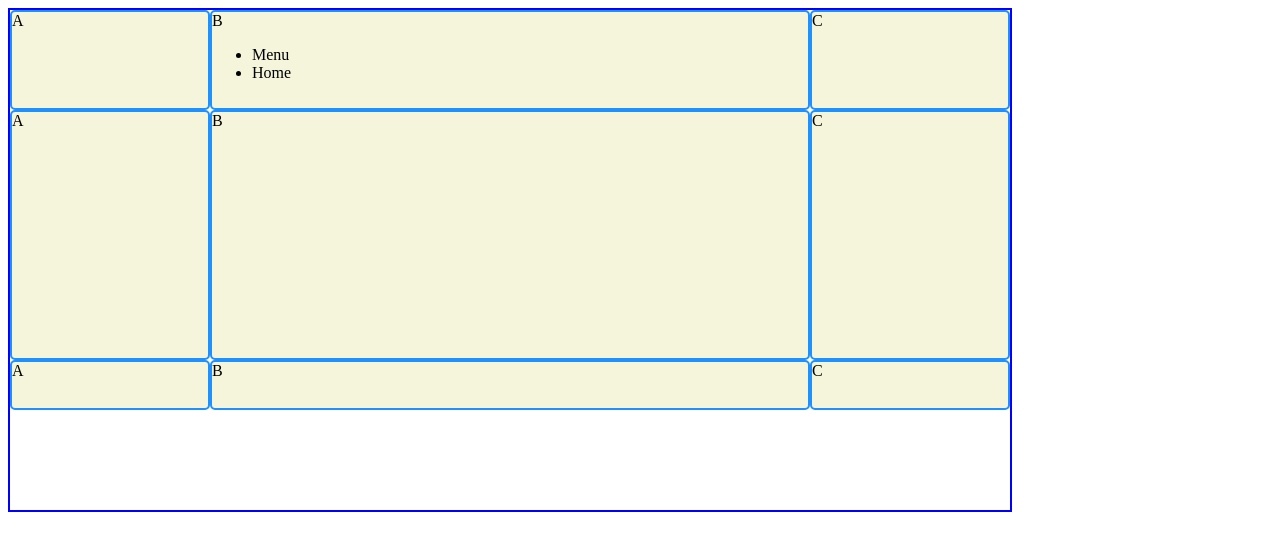
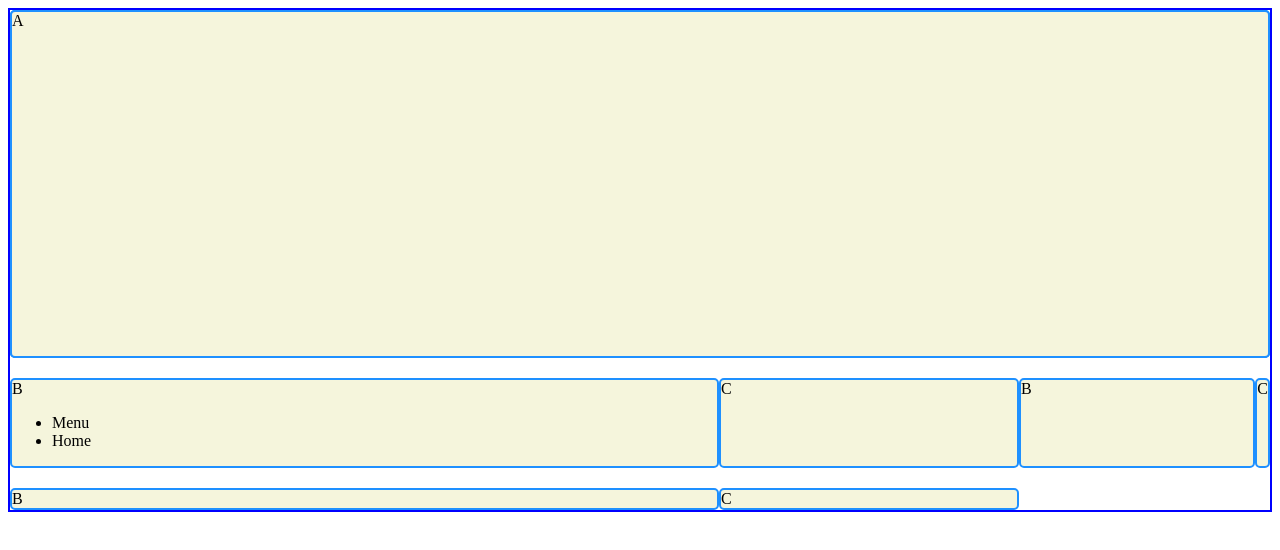
Before and after one commit to Swanem24/Responsive-Website-Design, a plain HTML site: page index.html in a window 1280 px wide. Drawn offline with Linux system fonts and the light colour scheme.

Commit message:
Basic Grid notes

```diff
--- a/style.css
+++ b/style.css
@@ -1,10 +1,9 @@
 .grid {
     border: 2px blue solid;
-    width: 1000px;
     height: 500px;
     display: grid;
-    grid-template-columns: 20% 60% 20%;
-    grid-template-rows: 20% 50% 50px;
+    grid-template: repeat(3, 1fr) / 3fr minmax(50px, 300px) 1fr;
+    row-gap: 20px;
   }
 
 .box {
@@ -13,3 +12,12 @@
     border-radius: 5px;
     border: 2px dodgerblue solid;
   }
+
+/* This is for creating item grids inside the main grid */
+.a {
+  grid-row-start: 1;
+  grid-row-end: 5;
+  /* refracter your code */
+  grid-row: 1/5;
+  grid-column: 1/5;
+}
```
Also changed, not shown: 1 other file.
